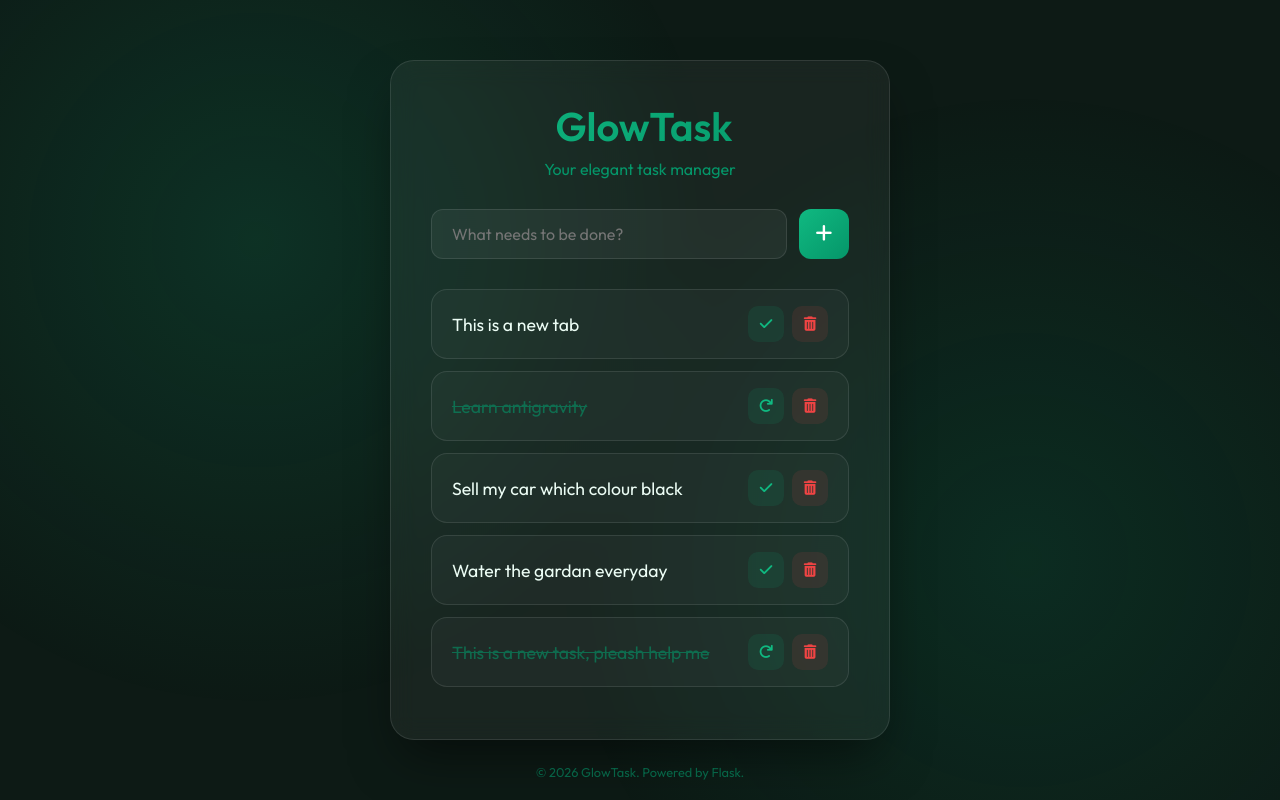
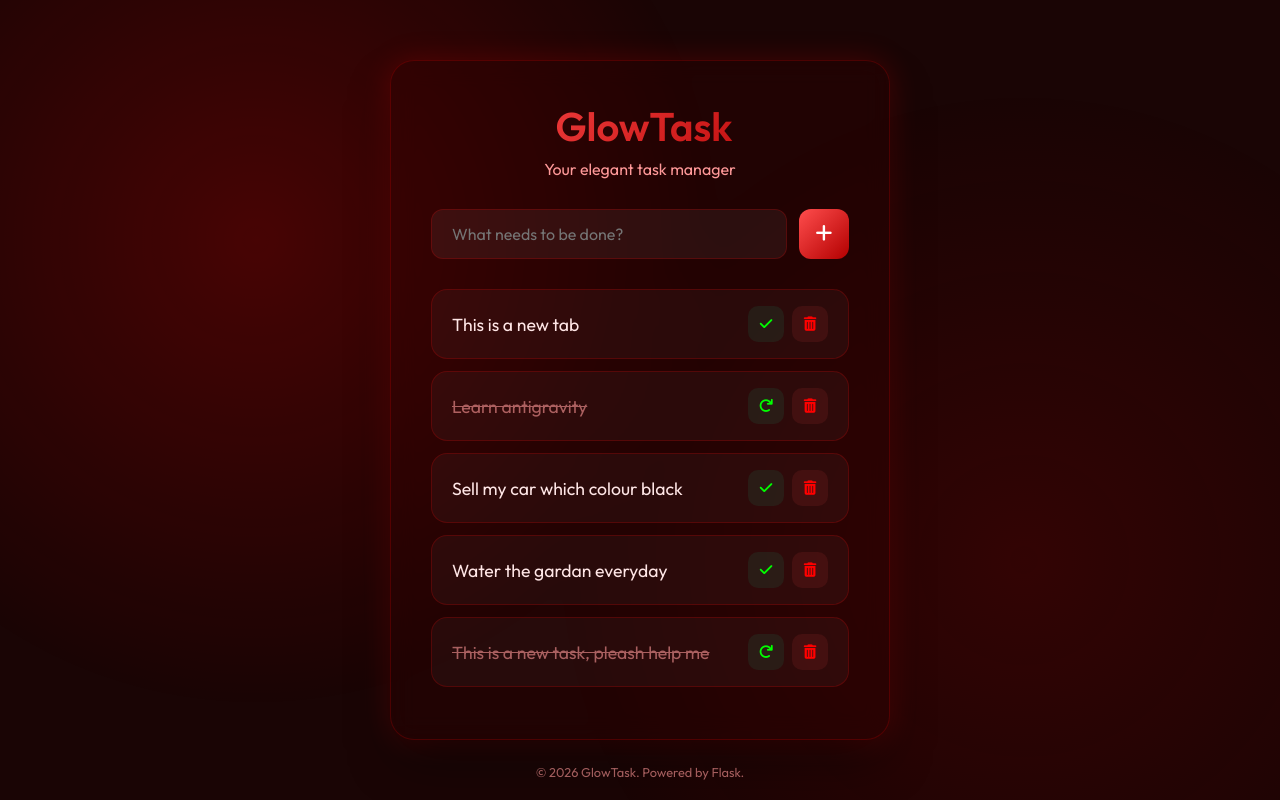
Before and after one commit to hendersonh/todolist, a Flask app: page / in a window 1280 px wide. Run offline with Flask 3, Linux system fonts and the light colour scheme; data comes from the database, SQL or seed files in the repository.

Commit message:
Implement glowing red theme

```diff
--- a/static/css/main.css
+++ b/static/css/main.css
@@ -1,13 +1,14 @@
 :root {
-    --primary-gradient: linear-gradient(135deg, #10b981 0%, #059669 100%);
-    --bg-color: #0d1a15;
-    --glass-bg: rgba(255, 255, 255, 0.05);
-    --glass-border: rgba(255, 255, 255, 0.1);
-    --text-primary: #ecfdf5;
-    --text-secondary: #059669;
-    --accent-color: #34d399;
-    --danger-color: #ef4444;
-    --success-color: #10b981;
+    --primary-gradient: linear-gradient(135deg, #ff4d4d 0%, #b30000 100%);
+    --bg-color: #1a0505;
+    --glass-bg: rgba(50, 0, 0, 0.3);
+    --glass-border: rgba(255, 0, 0, 0.2);
+    --text-primary: #ffe6e6;
+    --text-secondary: #ff9999;
+    --accent-color: #ff3333;
+    --danger-color: #ff0000;
+    --success-color: #00ff00;
+    --glow-shadow: 0 0 20px rgba(255, 0, 0, 0.5);
 }
 
 * {
@@ -33,8 +34,8 @@
     left: 0;
     width: 100%;
     height: 100%;
-    background: radial-gradient(circle at 20% 30%, rgba(16, 185, 129, 0.15) 0%, transparent 40%),
-        radial-gradient(circle at 80% 70%, rgba(5, 150, 105, 0.15) 0%, transparent 40%);
+    background: radial-gradient(circle at 20% 30%, rgba(255, 0, 0, 0.2) 0%, transparent 40%),
+        radial-gradient(circle at 80% 70%, rgba(150, 0, 0, 0.2) 0%, transparent 40%);
     z-index: -1;
 }
 
@@ -47,7 +48,7 @@
     border: 1px solid var(--glass-border);
     border-radius: 24px;
     padding: 40px;
-    box-shadow: 0 25px 50px -12px rgba(0, 0, 0, 0.5);
+    box-shadow: 0 25px 50px -12px rgba(0, 0, 0, 0.5), 0 0 30px rgba(255, 0, 0, 0.2);
     animation: fadeIn 0.8s ease-out;
 }
 
@@ -78,7 +79,8 @@
 }
 
 header h1 i {
-    -webkit-text-fill-color: #34d399;
+    -webkit-text-fill-color: #ff3333;
+    text-shadow: 0 0 10px rgba(255, 0, 0, 0.5);
 }
 
 header p {
@@ -108,7 +110,7 @@
 .add-task input:focus {
     background: rgba(255, 255, 255, 0.1);
     border-color: var(--accent-color);
-    box-shadow: 0 0 0 4px rgba(56, 189, 248, 0.1);
+    box-shadow: 0 0 0 4px rgba(255, 0, 0, 0.2), 0 0 15px rgba(255, 0, 0, 0.4);
 }
 
 .add-task button {
@@ -125,7 +127,7 @@
 
 .add-task button:hover {
     transform: scale(1.05);
-    box-shadow: 0 0 15px rgba(16, 185, 129, 0.4);
+    box-shadow: 0 0 20px rgba(255, 0, 0, 0.6);
 }
 
 .task-list ul {
```
